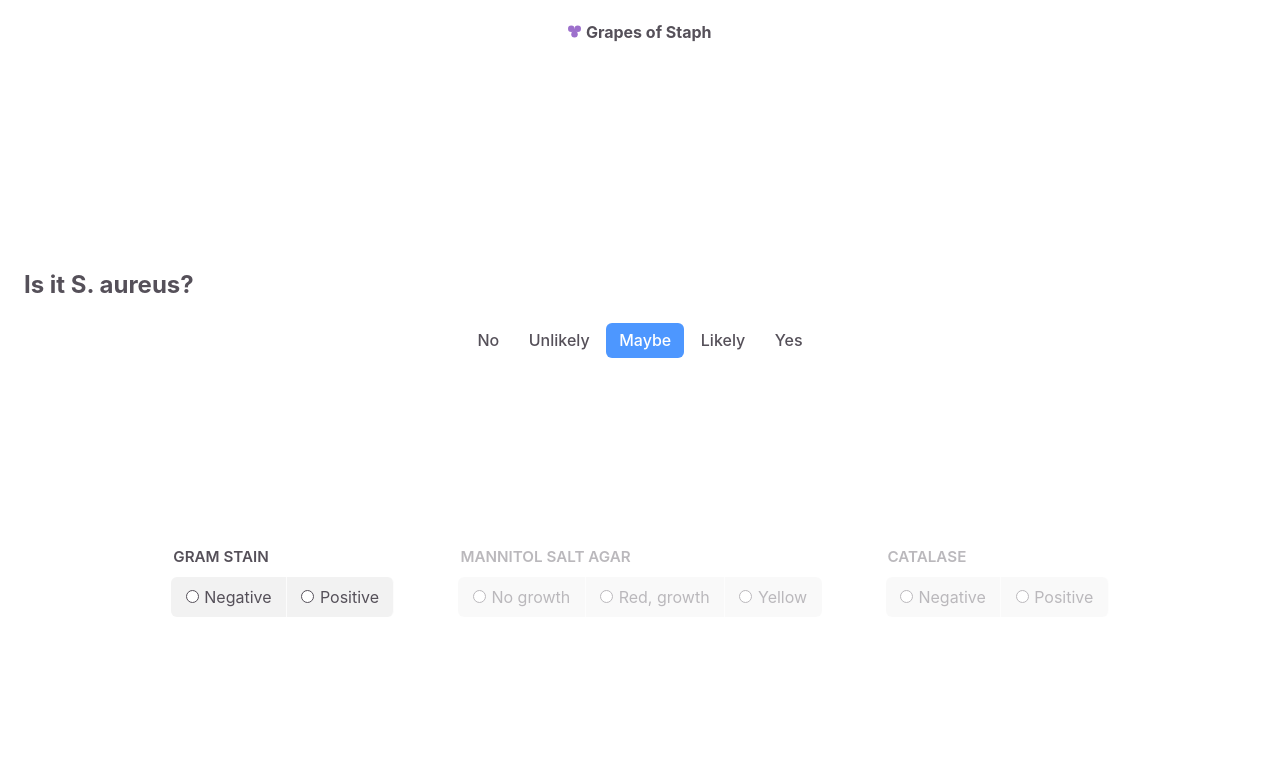
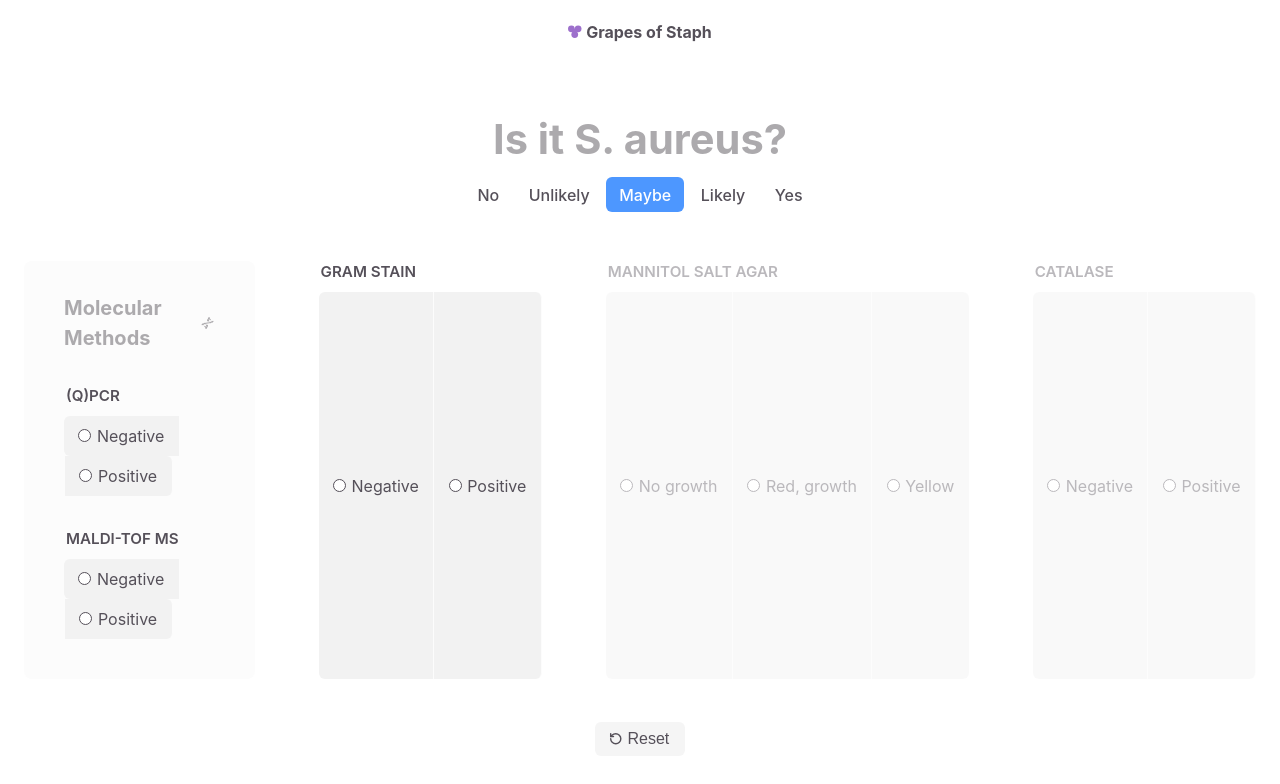
Before and after one commit to davbl/grapes-of-staph, a React (Vite) app: page / in a window 1280 px wide. Shown: the top 784 px of the page. Built offline with nearby package versions, Linux system fonts and the light colour scheme.

Commit message:
Added Molecular methods, Reset btn, and icons

```diff
--- a/src/App.jsx
+++ b/src/App.jsx
@@ -1,6 +1,7 @@
 import Result from "./components/Result";
 import TraditionalMethods from "./components/TraditionalMethods";
-// import MolecularMethods from "./components/MolecularMethods";
+import MolecularMethods from "./components/MolecularMethods";
+import ResetBtn from "./components/ResetBtn";
 
 const App = () => {
   // Render
@@ -8,8 +9,8 @@ const App = () => {
     <>
       <header>
         <svg
-          width="13"
-          height="13"
+          width="13.5"
+          height="13.5"
           viewBox="0 0 64 64"
           fill="none"
           xmlns="http://www.w3.org/2000/svg">
@@ -49,7 +50,7 @@ const App = () => {
       </header>
 
       <main>
-        <section>
+        <section className="hero">
           {/* Hero text */}
           <h2>Is it S. aureus?</h2>
           <Result />
@@ -57,9 +58,11 @@ const App = () => {
 
         {/* Methods */}
         <section className="controls">
-          {/* <MolecularMethods onChange={handleSelectionChange} />  TODO  */}
+          <MolecularMethods />
           <TraditionalMethods />
         </section>
+
+        <ResetBtn />
       </main>
     </>
   );
--- /dev/null
+++ b/src/components/MolecularMethods.jsx
@@ -0,0 +1,106 @@
+/* eslint-disable react/prop-types */
+
+import useStore from "../useStore";
+
+const MolecularMethods = () => {
+  //
+  // Destructure state held in zustand store
+  const { pcr, maldi, updateMolecularState } = useStore();
+
+  const handleChange = (assay, value) => {
+    // Debugging
+    // console.log(`Changing ${assay} to ${value}`);
+    updateMolecularState(assay, value);
+  };
+
+  // Render
+  return (
+    <div className="method-category">
+      <div className="method-category-header">
+        <h3>Molecular Methods</h3>
+        <svg
+          xmlns="http://www.w3.org/2000/svg"
+          width="18"
+          height="18"
+          viewBox="0 0 24 24"
+          fill="none"
+          stroke="#acaaad"
+          strokeWidth="2"
+          strokeLinecap="round"
+          strokeLinejoin="round"
+          className="lucide lucide-dna">
+          <path d="m10 16 1.5 1.5" />
+          <path d="m14 8-1.5-1.5" />
+          <path d="M15 2c-1.798 1.998-2.518 3.995-2.807 5.993" />
+          <path d="m16.5 10.5 1 1" />
+          <path d="m17 6-2.891-2.891" />
+          <path d="M2 15c6.667-6 13.333 0 20-6" />
+          <path d="m20 9 .891.891" />
+          <path d="M3.109 14.109 4 15" />
+          <path d="m6.5 12.5 1 1" />
+          <path d="m7 18 2.891 2.891" />
+          <path d="M9 22c1.798-1.998 2.518-3.995 2.807-5.993" />
+        </svg>
+      </div>
+
+      <div className="radios-column">
+        {/* PCR */}
+        <fieldset>
+          <legend>(Q)PCR</legend>
+
+          <label>
+            <input
+              type="radio"
+              name="pcr"
+              value="negative"
+              checked={pcr === "negative"}
+              onChange={(e) => handleChange("pcr", e.target.value)}
+            />
+            <span>Negative</span>
+          </label>
+
+          <label>
+            <input
+              type="radio"
+              name="pcr"
+              value="positive"
+              checked={pcr === "positive"}
+              onChange={(e) => handleChange("pcr", e.target.value)}
+            />
+            <span>Positive</span>
+          </label>
+        </fieldset>
+
+        {/* MALDI */}
+        <fieldset>
+          <legend>MALDI-TOF MS</legend>
+
+          <label>
+            <input
+              type="radio"
+              name="maldi"
+              value="negative"
+              checked={maldi === "negative"}
+              onChange={(e) => handleChange("maldi", e.target.value)}
+            />
+            <span>Negative</span>
+          </label>
+
+          <label>
+            <input
+              type="radio"
+              name="maldi"
+              value="positive"
+              checked={maldi === "positive"}
+              onChange={(e) => handleChange("maldi", e.target.value)}
+            />
+            <span>Positive</span>
+          </label>
+        </fieldset>
+        {/*  */}
+      </div>
+    </div>
+  );
+};
+
+export default MolecularMethods;
--- /dev/null
+++ b/src/components/ResetBtn.jsx
@@ -0,0 +1,33 @@
+import useStore from "../useStore";
+
+const ResetBtn = () => {
+  //
+  const resetSelections = useStore((state) => state.resetSelections);
+
+  const handleReset = () => {
+    resetSelections();
+  };
+
+  // Render
+  return (
+    <button type="button" className="reset-btn" onClick={handleReset}>
+      <svg
+        xmlns="http://www.w3.org/2000/svg"
+        width="13.5"
+        height="13.5"
+        viewBox="0 0 24 24"
+        fill="none"
+        stroke="currentColor"
+        strokeWidth="2.5"
+        strokeLinecap="round"
+        strokeLinejoin="round"
+        className="lucide lucide-rotate-ccw">
+        <path d="M3 12a9 9 0 1 0 9-9 9.75 9.75 0 0 0-6.74 2.74L3 8" />
+        <path d="M3 3v5h5" />
+      </svg>
+      Reset
+    </button>
+  );
+};
+
+export default ResetBtn;
--- a/src/components/Result.jsx
+++ b/src/components/Result.jsx
@@ -3,6 +3,10 @@
 import useStore from "../useStore";
 
 const resultLookup = {
+  "pcr:negative": "No",
+  "pcr:positive": "Yes",
+  "maldi:negative": "No",
+  "maldi:positive": "Yes",
   "gram:negative": "No",
   "gram:positive,mannitol:no-growth": "No",
   "gram:positive,mannitol:red,catalase:negative": "No",
@@ -15,7 +19,7 @@ const resultLookup = {
 const Result = () => {
   //
   // Destructure radio selections object from zustand store
-  const { gram, mannitol, catalase } = useStore();
+  const { pcr, maldi, gram, mannitol, catalase } = useStore();
 
   // Calculate result from radio selections
   const calculateResult = () => {
@@ -25,6 +29,8 @@ const Result = () => {
       gram && `gram:${gram}`,
       mannitol && `mannitol:${mannitol}`,
       catalase && `catalase:${catalase}`,
+      pcr && `pcr:${pcr}`,
+      maldi && `maldi:${maldi}`,
     ]
       // Remove falsy values
       .filter(Boolean)
--- a/src/useStore.js
+++ b/src/useStore.js
@@ -3,22 +3,40 @@ import { immer } from "zustand/middleware/immer";
 
 const useStore = create(
   immer((set) => ({
+    pcr: "",
+    maldi: "",
     gram: "",
     mannitol: "",
     catalase: "",
     step: 1,
 
-    updateSelection: (test, value) =>
+    updateTraditionalState: (assay, value) =>
       set((state) => {
-        state[test] = value;
-        if (test === "gram") {
+        state[assay] = value;
+        if (assay === "gram") {
           state.mannitol = "";
           state.catalase = "";
           state.step = value === "positive" ? 2 : 1;
-        } else if (test === "mannitol") {
+        } else if (assay === "mannitol") {
           state.catalase = "";
           state.step = value === "no-growth" ? 2 : 3;
         }
+      }),
+
+    updateMolecularState: (assay, value) =>
+      set((state) => {
+        state[assay] = value;
+      }),
+
+    // for Reset button
+    resetSelections: () =>
+      set({
+        pcr: false,
+        maldi: false,
+        gram: false,
+        mannitol: false,
+        catalase: false,
+        step: 1,
       }),
   }))
 );
```
